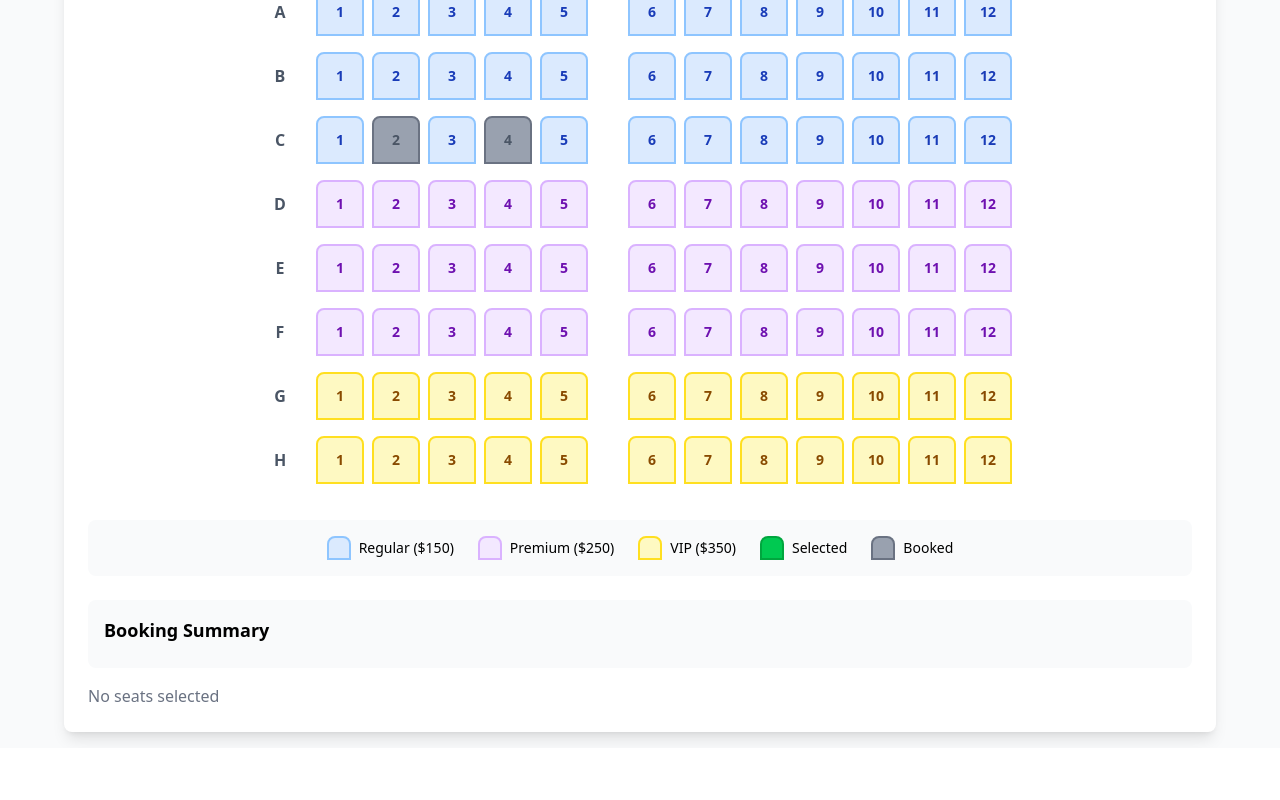
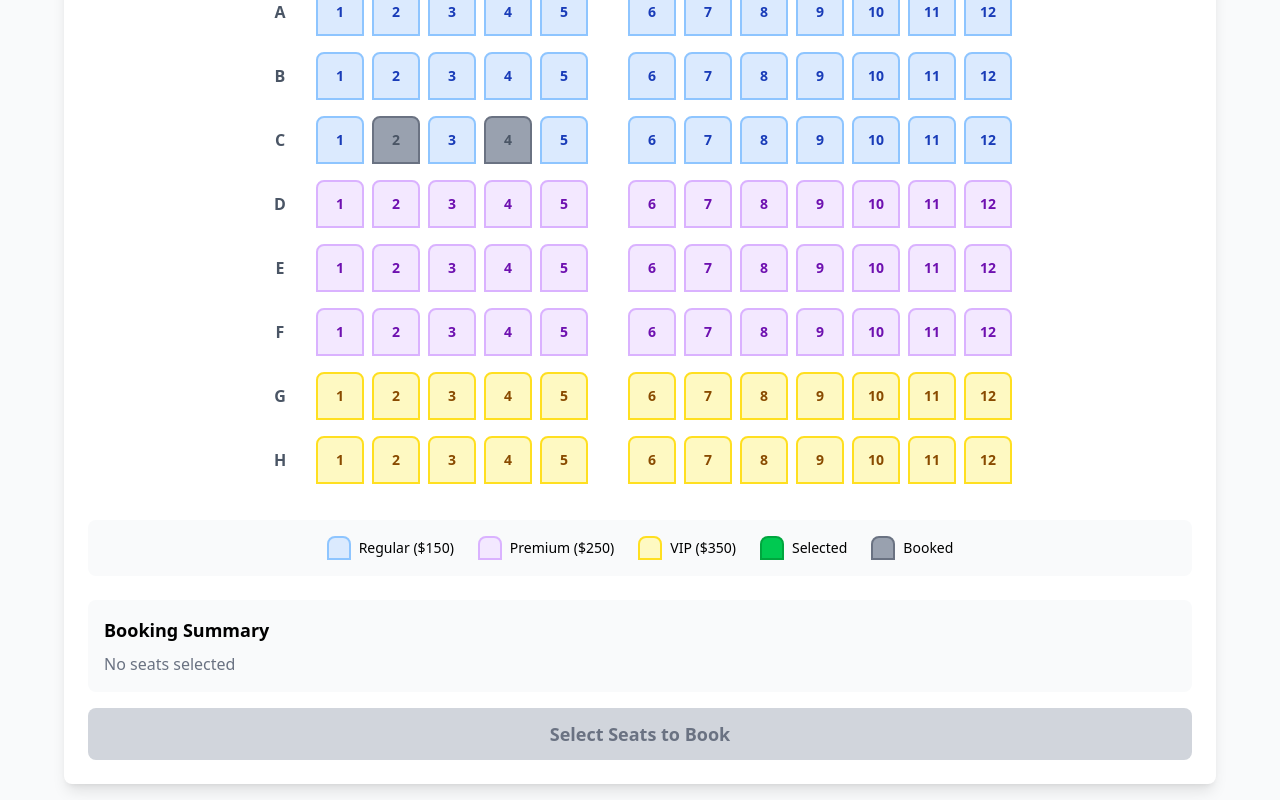
Before and after one commit to elisha111/react-cinema-hall, a React (Vite) app: page / in a window 1280 px wide. Shown: the part 224-1024 px from the top of the page. Before the commit the page ends 972 px from the top, so only its background shows below. Built offline with nearby package versions, Linux system fonts and the light colour scheme.

Commit message:
book button

```diff
--- a/src/App.jsx
+++ b/src/App.jsx
@@ -15,6 +15,7 @@
         vip: { name: "VIP", price: 350, rows: [6, 7] },
       }}
       bookedSeats={["C2", "C4"]}
+      onBookingComplete={(booking) => console.log(booking)}
     />
   );
 }
--- a/src/components/CinemaSeatBooking.jsx
+++ b/src/components/CinemaSeatBooking.jsx
@@ -157,6 +157,40 @@
     return selectedSeats.reduce((total, seat) => total + seat.price, 0);
   };
 
+  const hendleBooking = () => {
+    if (selectedSeats.length === 0) {
+      alert("Please select at least one seat");
+      return;
+    }
+
+    setSeats((prevSeats) => {
+      return prevSeats.map((row) =>
+        row.map((seat) => {
+          if (selectedSeats.some((selected) => selected.id === seat.id)) {
+            return { ...seat, status: "booked", selected: false };
+          }
+
+          return seat;
+        })
+      );
+    });
+
+    // call callback
+    onBookingComplete({
+      seat: selectedSeats,
+      totalPrice: getTotalPrice(),
+      seatIds: selectedSeats.map((seat) => seat.id),
+    });
+
+    alert(
+      `Successfully booked ${
+        selectedSeats.length
+      } seat(s) for ${currency}${getTotalPrice()}`
+    );
+
+    setSelectedSeats([]);
+  };
+
   const uniqueSeatTypes = Object.entries(seatTypes).map(
     ([type, config], index) => {
       return {
@@ -237,7 +271,6 @@
         {/* booking summary */}
         <div className="bg-gray-50 rounded-lg p-4 mb-4">
           <h3 className="font-bold text-lg mb-2">Booking Summary</h3>
-        </div>
           {selectedSeats.length > 0 ? (
             <div>
               <p className="mb-2">
@@ -258,7 +291,24 @@
           ) : (
             <p className="text-gray-500">No seats selected</p>
           )}
+        </div>
         {/* book button */}
+        <button
+          onClick={hendleBooking}
+          type="button"
+          disabled={selectedSeats.length === 0}
+          className={`w-full py-3 px-6 rounded-lg font-bold text-lg transition-all duration-200 ${
+            selectedSeats.length > 0
+              ? "bg-green-500 hover:bg-green-600 text-white transform hover:scale-105"
+              : "bg-gray-300 text-gray-500 cursor-not-allowed"
+          }`}
+        >
+          {selectedSeats.length > 0
+            ? `Book ${
+                selectedSeats.length
+              } Seat(s) - ${currency}${getTotalPrice()}`
+            : `Select Seats to Book`}
+        </button>
       </div>
     </div>
   );
```
Lines whose indentation alone changed are shown as unchanged.
